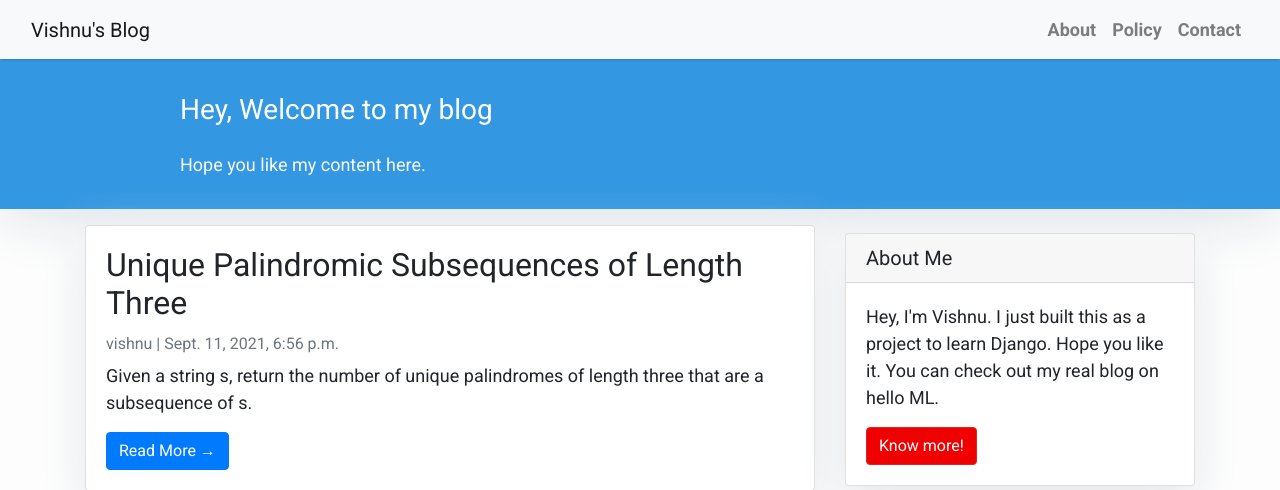
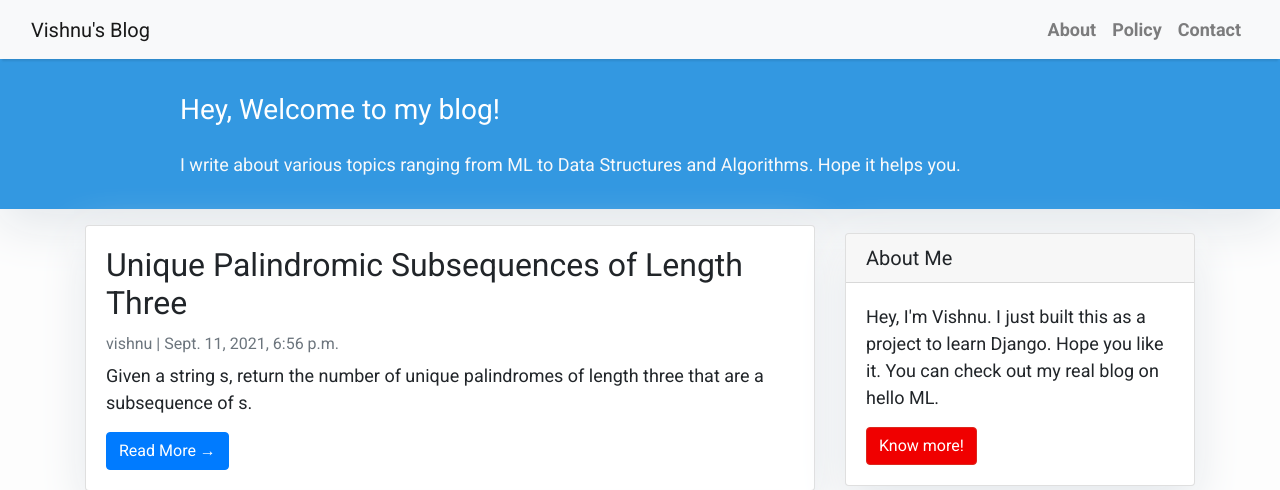
Before and after one commit to vishnusreddy/django-demo-blog, a Django app: page / in a window 1280 px wide. Shown: the top 490 px of the page. Run offline with Django 3.2, Linux system fonts and the light colour scheme; data comes from the database, SQL or seed files in the repository; both versions use the stored data as it was after the commit; some libraries are stand-ins or nearby versions.

Commit message:
Final Improvements

```diff
--- a/templates/index.html
+++ b/templates/index.html
@@ -22,8 +22,8 @@
         <div class="row">
             <div class=" col-md-8 col-md-10 mx-auto">
                 <div class="site-heading">
-                    <h3 class=" site-heading my-4 mt-3 text-white"> Hey, Welcome to my blog </h3>
-                    <p class="text-light">Hope you like my content here.
+                    <h3 class=" site-heading my-4 mt-3 text-white"> Hey, Welcome to my blog! </h3>
+                    <p class="text-light">I write about various topics ranging from ML to Data Structures and Algorithms. Hope it helps you.
                     </p>
                 </div>
             </div>
```
Also changed, not shown: db.sqlite3.
